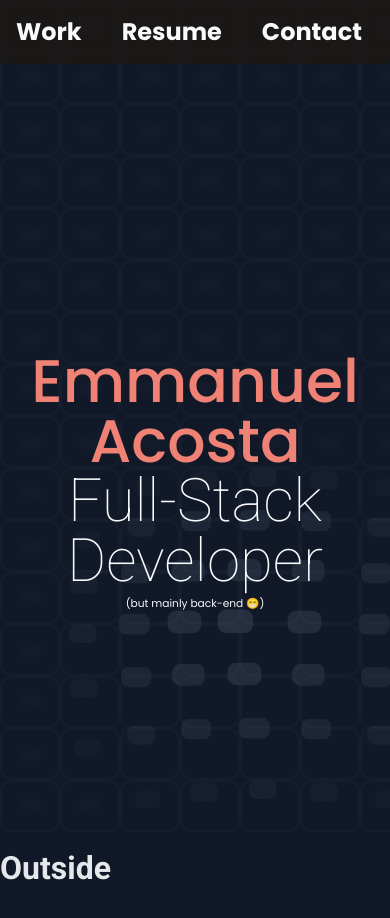
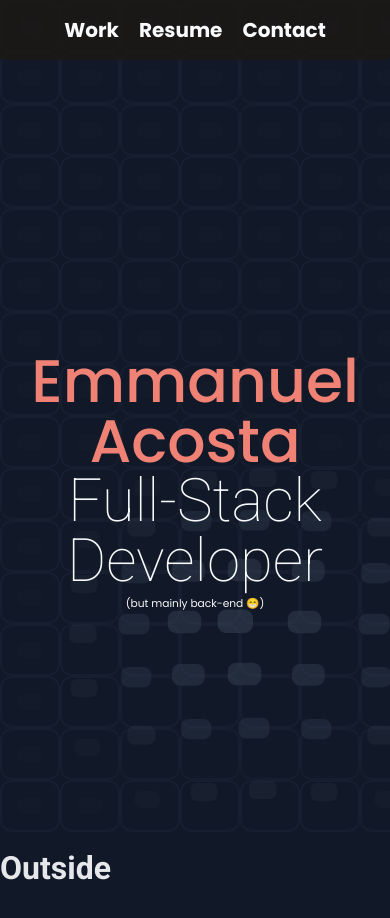
Before and after one commit to PixelOmen/portfolio_site, a React (Vite) app in the folder EA_Portfolio/: page / in a window 390 px wide. Shown: the top 918 px of the page. Built offline with nearby package versions, Linux system fonts and the light colour scheme.

Commit message:
Made navbars more responsive

```diff
--- a/EA_Portfolio/src/App.tsx
+++ b/EA_Portfolio/src/App.tsx
@@ -22,7 +22,7 @@ export default function App() {
           </h1> */}
         </div>
       </Hero>
-      <h1 className="h-[3000px] text-gray-200 font-roboto">Outside</h1>
+      <h1 id="navWork" className="h-[3000px] text-gray-200 font-roboto">Outside</h1>
     </>
   )
 }
--- a/EA_Portfolio/src/components/navbar/Navbar.tsx
+++ b/EA_Portfolio/src/components/navbar/Navbar.tsx
@@ -13,12 +13,12 @@ export default function Navbar() {
         contentsFull.current?.classList.remove('hidden');
         contentsSmall.current?.classList.add('hidden');
         contentsSmall.current?.classList.remove(styles.navbarSmallRotate);
-        navbarContainer.current?.classList.remove(styles.navbarSmall);
+        navbarContainer.current?.classList.remove(styles.navbarContainerSmall);
       } else {
         contentsFull.current?.classList.add('hidden');
         contentsSmall.current?.classList.remove('hidden');
         contentsSmall.current?.classList.add(styles.navbarSmallRotate);
-        navbarContainer.current?.classList.add(styles.navbarSmall);
+        navbarContainer.current?.classList.add(styles.navbarContainerSmall);
       }
     });
   });
@@ -29,23 +29,36 @@ export default function Navbar() {
     }
   }, [])
 
+
+  function smallMenuBtnClick() {
+    window.scroll({
+      top: 500,
+      left: 0,
+      behavior: 'smooth'
+    });
+  }
+
   return (
   <>
   {/* <div ref={topAnchorBar} className="Spacer absolute w-full border border-red-600 py-10"></div> */}
   <div ref={topAnchorBar} className="Spacer absolute py-10" aria-hidden="true"></div>
   <nav ref={navbarContainer}
-    className={`${styles.navbar} text-gray-50 p-4 bg-stone-900 bg-opacity-90`}
+    className={`${styles.navbar} text-gray-50 bg-stone-900 bg-opacity-90`}
   >
-    <div ref={contentsFull} className="flex justify-between text-2xl font-bold">
-      <header className="ml-auto mr-[10%]">
-        <ul className="flex gap-10">
-          <li ><a href="#navWork" className={`${styles.navLinks}`}>Work</a></li>
+    <div ref={contentsFull} className="flex text-xl sm:text-2xl py-4 font-bold">
+      <header className="ml-auto mr-auto sm:mr-[10%]">
+        <ul className="flex gap-5 sm:gap-10">
+          <li><a href="#navWork" className={styles.navLinks}>Work</a></li>
           <li><a href="#navResume" className={styles.navLinks}>Resume</a></li>
           <li><a href="#navContact" className={styles.navLinks}>Contact</a></li>
         </ul>
       </header>
     </div>
-    <button ref={contentsSmall} className={`${styles.smallMenuBtn} group text-2xl rounded-full font-bold hidden p-4 hover:bg-[#b9f5f5]`}>
+    <button
+      ref={contentsSmall}
+      className={`${styles.smallMenuBtn} group sm:text-2xl rounded-full font-bold p-2 hidden sm:px-4 hover:bg-[#b9f5f5]`}
+      onClick={smallMenuBtnClick}
+    >
       <span className="group-hover:text-black">
         Menu
       </span>
--- a/EA_Portfolio/src/components/navbar/navbar.module.css
+++ b/EA_Portfolio/src/components/navbar/navbar.module.css
@@ -30,7 +30,7 @@
     color: #b9f5f5;
 }
 
-.navbarSmall {
+.navbarContainerSmall {
     right: 10%;
     top: 30px;
     border-radius: 50px;
@@ -41,6 +41,12 @@
     min-width: 0%;
     transition: transform 2s, min-width 0.5s, top 1s, background 0.4s, border-color 1s;
     border: 3px solid #96BBBB;
+}
+
+@media (max-width: 480px) {
+    .navbarContainerSmall {
+        transform: translateX(0%);;
+    }
 }
 
 .navbarSmall:hover {
```
